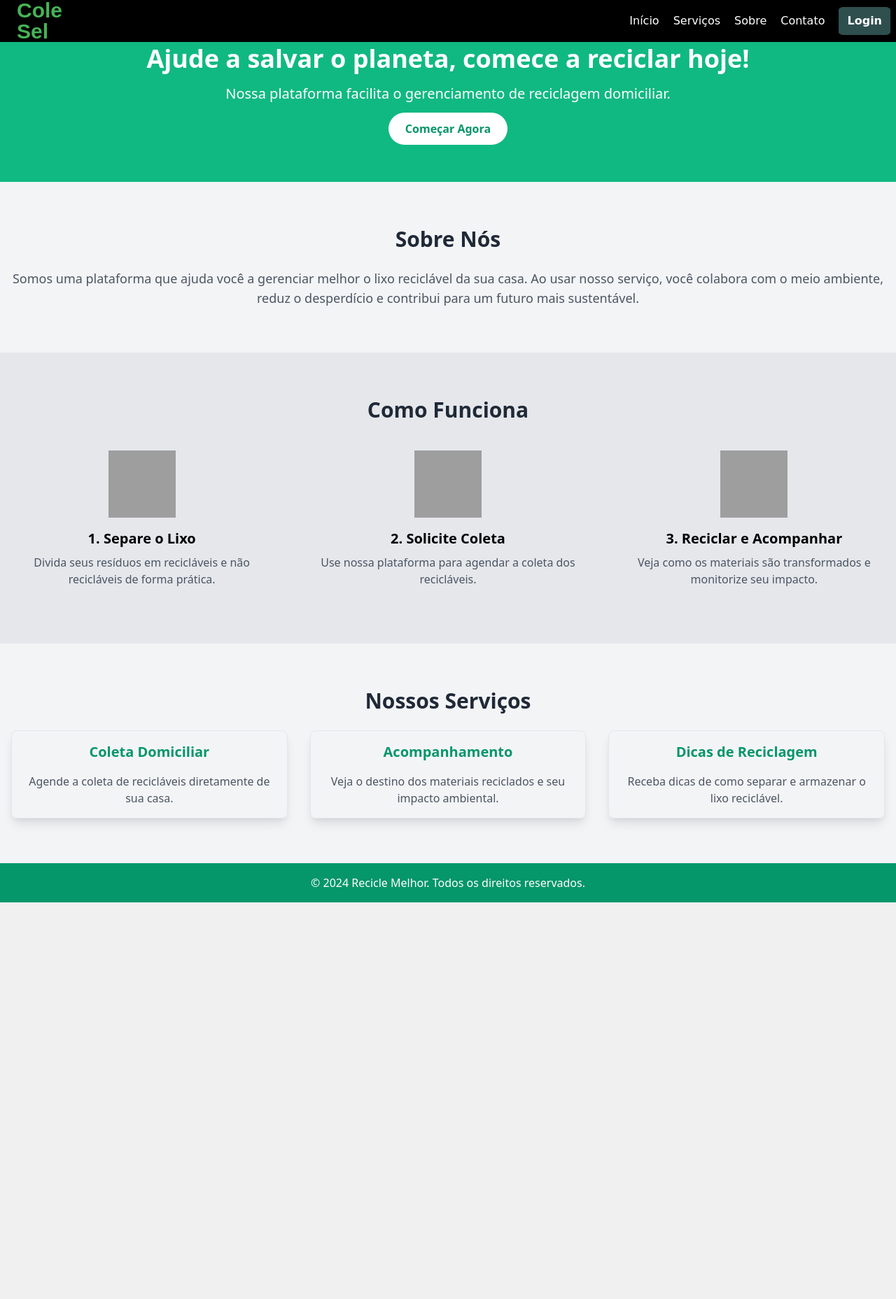
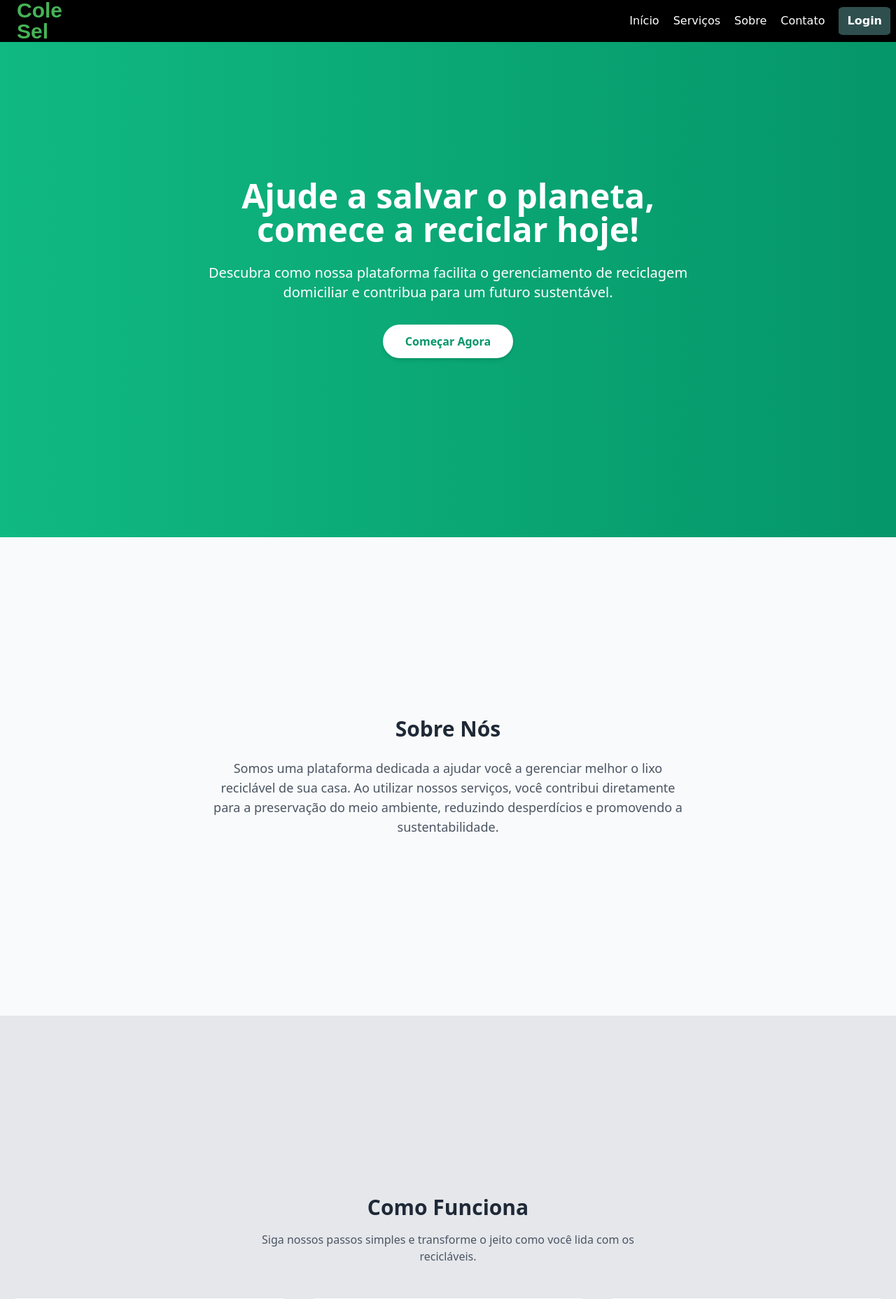
Before and after one commit to pabloemanuelpbl/ProjetoPI2, a Flask app: page / in a window 1280 px wide. Shown: the top 1857 px of the page at 70% size. Before the commit the page ends 1290 px from the top, so only its background shows below. Run offline with Flask 3, Linux system fonts and the light colour scheme; grey boxes are pictures that could not be loaded.

Commit message:
refactor(project3): refactor main page

```diff
--- a/src/templates/home.html
+++ b/src/templates/home.html
@@ -4,71 +4,92 @@
   <meta charset="UTF-8" />
   <meta name="viewport" content="width=device-width, initial-scale=1.0" />
   <title>Plataforma de Reciclagem</title>
+  <!-- Utilizando Tailwind CSS via CDN -->
   <link href="https://cdn.jsdelivr.net/npm/tailwindcss@2.2.19/dist/tailwind.min.css" rel="stylesheet">
 </head>
-<body class="bg-gray-100">
+<body class="bg-gray-50 text-gray-700 antialiased">
   <!-- Navbar -->
   {% include "header_component.html" %}
 
   <!-- Hero Section -->
-  <section class="bg-green-500 text-white text-center py-16">
-    <h2 class="text-4xl font-bold mb-4">Ajude a salvar o planeta, comece a reciclar hoje!</h2>
-    <p class="text-xl mb-6">Nossa plataforma facilita o gerenciamento de reciclagem domiciliar.</p>
-    <a href="/contact" class="bg-white text-green-600 font-bold py-3 px-6 rounded-full hover:bg-gray-200">Começar Agora</a>
+  <section class="bg-gradient-to-r from-green-500 to-green-600 text-white py-64 px-4 text-center flex items-center justify-center">
+    <div class="max-w-3xl mx-auto">
+      <h2 class="text-5xl md:text-5xl font-extrabold mb-6">Ajude a salvar o planeta, comece a reciclar hoje!</h2>
+      <p class="text-lg md:text-xl mb-8">Descubra como nossa plataforma facilita o gerenciamento de reciclagem domiciliar e contribua para um futuro sustentável.</p>
+      <a href="/contact" class="inline-block bg-white text-green-600 font-semibold py-3 px-8 rounded-full shadow-md transform transition duration-300 hover:bg-gray-200">
+        Começar Agora
+      </a>
+    </div>
   </section>
 
   <!-- About Section -->
-  <section id="about" class="container mx-auto py-16 px-4 text-center">
-    <h2 class="text-3xl font-bold text-gray-800 mb-6">Sobre Nós</h2>
-    <p class="text-lg text-gray-600">Somos uma plataforma que ajuda você a gerenciar melhor o lixo reciclável da sua casa. Ao usar nosso serviço, você colabora com o meio ambiente, reduz o desperdício e contribui para um futuro mais sustentável.</p>
+  <section id="about" class="container mx-auto py-64 px-4">
+    <div class="text-center">
+      <h2 class="text-3xl font-bold text-gray-800 mb-6">Sobre Nós</h2>
+      <p class="text-lg text-gray-600 max-w-2xl mx-auto">Somos uma plataforma dedicada a ajudar você a gerenciar melhor o lixo reciclável de sua casa. Ao utilizar nossos serviços, você contribui diretamente para a preservação do meio ambiente, reduzindo desperdícios e promovendo a sustentabilidade.</p>
+    </div>
   </section>
 
   <!-- How It Works Section -->
-  <section id="how" class="bg-gray-200 py-16">
-    <div class="container mx-auto text-center">
-      <h2 class="text-3xl font-bold text-gray-800 mb-6">Como Funciona</h2>
+  <section id="how" class="bg-gray-200 py-64">
+    <div class="container mx-auto px-4">
+      <div class="text-center mb-12">
+        <h2 class="text-3xl font-bold text-gray-800">Como Funciona</h2>
+        <p class="text-gray-600 mt-4 max-w-xl mx-auto">Siga nossos passos simples e transforme o jeito como você lida com os recicláveis.</p>
+      </div>
       <div class="grid grid-cols-1 md:grid-cols-3 gap-8">
-        <div class="p-4">
-          <img src="img/separar-lixo.png" alt="Separar Lixo" class="mx-auto mb-4 w-24 h-24">
-          <h3 class="text-xl font-bold mb-2">1. Separe o Lixo</h3>
-          <p class="text-gray-600">Divida seus resíduos em recicláveis e não recicláveis de forma prática.</p>
+        <!-- Card 1 -->
+        <div class="bg-white rounded-lg p-6 shadow hover:shadow-lg transition duration-300">
+          <img src="img/separar-lixo.png" alt="Separar Lixo" class="mx-auto mb-4 w-20 h-20">
+          <h3 class="text-xl font-bold text-green-600 mb-2">1. Separe o Lixo</h3>
+          <p class="text-gray-600">Divida seus resíduos em recicláveis e não-recicláveis de forma simples e organizada.</p>
         </div>
-        <div class="p-4">
-          <img src="img/coleta.png" alt="Coleta" class="mx-auto mb-4 w-24 h-24">
-          <h3 class="text-xl font-bold mb-2">2. Solicite Coleta</h3>
-          <p class="text-gray-600">Use nossa plataforma para agendar a coleta dos recicláveis.</p>
+        <!-- Card 2 -->
+        <div class="bg-white rounded-lg p-6 shadow hover:shadow-lg transition duration-300">
+          <img src="img/coleta.png" alt="Coleta" class="mx-auto mb-4 w-20 h-20">
+          <h3 class="text-xl font-bold text-green-600 mb-2">2. Solicite Coleta</h3>
+          <p class="text-gray-600">Agende a coleta dos seus recicláveis diretamente pela nossa plataforma, sem complicação.</p>
         </div>
-        <div class="p-4">
-          <img src="img/reciclar.png" alt="Reciclar" class="mx-auto mb-4 w-24 h-24">
-          <h3 class="text-xl font-bold mb-2">3. Reciclar e Acompanhar</h3>
-          <p class="text-gray-600">Veja como os materiais são transformados e monitorize seu impacto.</p>
+        <!-- Card 3 -->
+        <div class="bg-white rounded-lg p-6 shadow hover:shadow-lg transition duration-300">
+          <img src="img/reciclar.png" alt="Reciclar" class="mx-auto mb-4 w-20 h-20">
+          <h3 class="text-xl font-bold text-green-600 mb-2">3. Reciclar e Acompanhar</h3>
+          <p class="text-gray-600">Acompanhe o destino dos materiais e veja o impacto positivo que sua ação gera.</p>
         </div>
       </div>
     </div>
   </section>
 
   <!-- Services Section -->
-  <section id="services" class="container mx-auto py-16 px-4 text-center">
-    <h2 class="text-3xl font-bold text-gray-800 mb-6">Nossos Serviços</h2>
+  <section id="services" class="container mx-auto py-64 px-4">
+    <div class="text-center mb-12">
+      <h2 class="text-3xl font-bold text-gray-800">Nossos Serviços</h2>
+      <p class="mt-4 text-gray-600 max-w-xl mx-auto">Confira as soluções que oferecemos para facilitar o seu processo de reciclagem e transformar sua rotina.</p>
+    </div>
     <div class="grid grid-cols-1 md:grid-cols-3 gap-8">
-      <div class="p-4 border rounded-lg shadow-lg">
-        <h3 class="text-xl font-bold text-green-600 mb-4">Coleta Domiciliar</h3>
-        <p class="text-gray-600">Agende a coleta de recicláveis diretamente de sua casa.</p>
+      <!-- Serviço 1 -->
+      <div class="bg-white border border-gray-200 rounded-lg shadow p-6 hover:shadow-xl transition duration-300">
+        <h3 class="text-xl font-semibold text-green-600 mb-4">Coleta Domiciliar</h3>
+        <p class="text-gray-600">Agende a coleta dos seus recicláveis sem sair de casa, com praticidade e segurança.</p>
       </div>
-      <div class="p-4 border rounded-lg shadow-lg">
-        <h3 class="text-xl font-bold text-green-600 mb-4">Acompanhamento</h3>
-        <p class="text-gray-600">Veja o destino dos materiais reciclados e seu impacto ambiental.</p>
+      <!-- Serviço 2 -->
+      <div class="bg-white border border-gray-200 rounded-lg shadow p-6 hover:shadow-xl transition duration-300">
+        <h3 class="text-xl font-semibold text-green-600 mb-4">Acompanhamento</h3>
+        <p class="text-gray-600">Monitore o destino dos materiais reciclados e acompanhe o impacto ambiental de sua ação.</p>
       </div>
-      <div class="p-4 border rounded-lg shadow-lg">
-        <h3 class="text-xl font-bold text-green-600 mb-4">Dicas de Reciclagem</h3>
-        <p class="text-gray-600">Receba dicas de como separar e armazenar o lixo reciclável.</p>
+      <!-- Serviço 3 -->
+      <div class="bg-white border border-gray-200 rounded-lg shadow p-6 hover:shadow-xl transition duration-300">
+        <h3 class="text-xl font-semibold text-green-600 mb-4">Dicas de Reciclagem</h3>
+        <p class="text-gray-600">Receba orientações práticas para separar, armazenar e reciclar seus resíduos de forma correta.</p>
       </div>
     </div>
   </section>
 
   <!-- Footer -->
-  <footer class="bg-green-600 text-white text-center py-4">
-    <p>&copy; 2024 Recicle Melhor. Todos os direitos reservados.</p>
+  <footer class="bg-green-600 text-white py-6">
+    <div class="container mx-auto px-4 text-center">
+      <p class="text-sm">&copy; 2024 Recicle Melhor. Todos os direitos reservados.</p>
+    </div>
   </footer>
 </body>
 </html>
```
